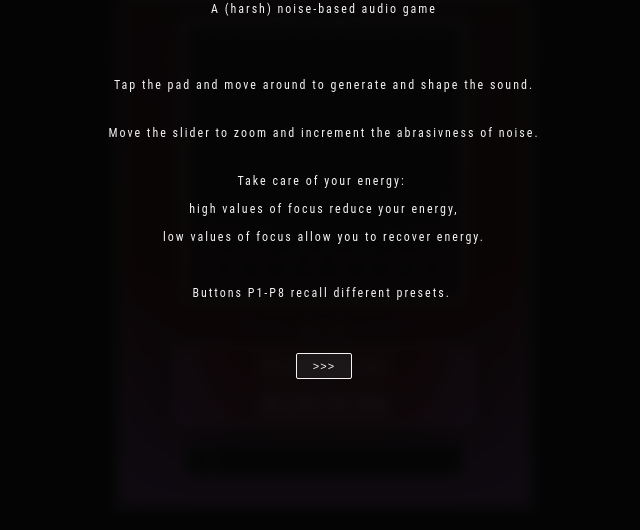
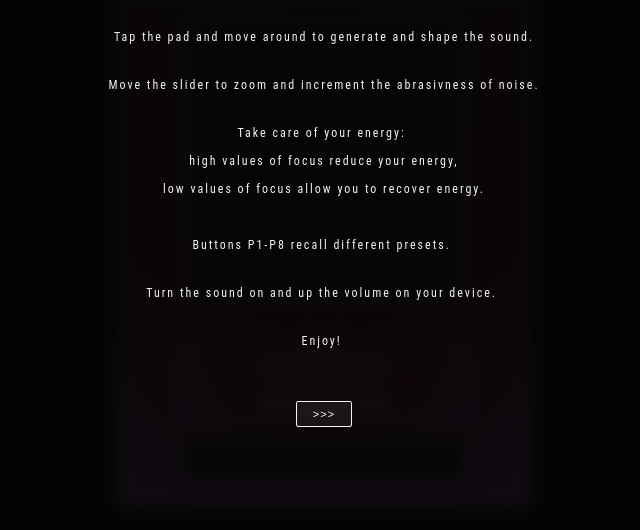
Before and after one commit to lucamorino/B3_H4RSH3R, a plain HTML site: page index.html in a window 1280 px wide. Shown: the part 250-780 px from the top of the page, without its empty margins (316-956 px from the left). Drawn offline with Linux system fonts and the light colour scheme; a web font is replaced by a local one.

Commit message:
rewrite instruction

```diff
--- a/index.html
+++ b/index.html
@@ -26,6 +26,8 @@
                   <p>low values of focus allow you to recover energy.
                 </p>
                 <p>Buttons P1-P8 recall different presets. </p>
+                <p>Turn the sound on and up the volume on your device. </p>
+                <p>Enjoy! </p>
               </div>
               <div class="spacer"></div>
               <div class="spacer"></div>
```
